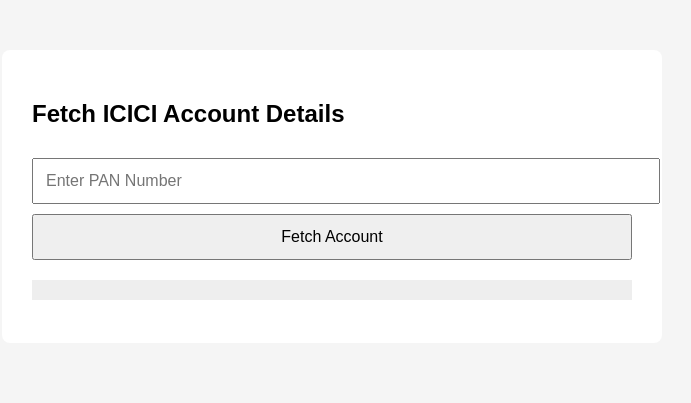
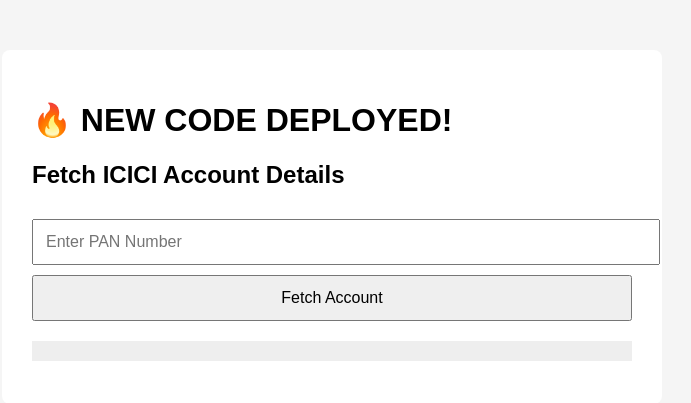
Before and after one commit to vipbal86/icici-pan-python, a Flask app: template templates/index.html in a window 1280 px wide. Shown: the top 403 px of the page, without its empty margins (308-999 px from the left). Run offline with Flask 2, Linux system fonts and the light colour scheme; the template is opened without the code that fills it, so the values that code supplies are empty.

Commit message:
Update index.html

```diff
--- a/templates/index.html
+++ b/templates/index.html
@@ -13,6 +13,7 @@
 </head>
 <body>
     <div class="container">
+        <h1>🔥 NEW CODE DEPLOYED!</h1>
         <h2>Fetch ICICI Account Details</h2>
         <input type="text" id="pan" placeholder="Enter PAN Number"/>
         <button onclick="fetchAccount()">Fetch Account</button>
```
